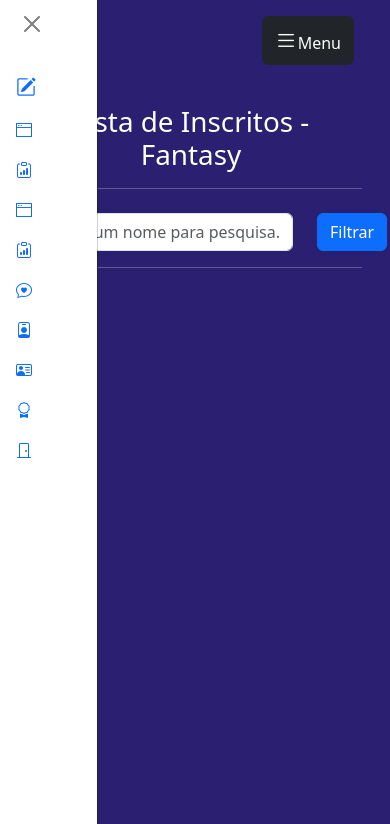
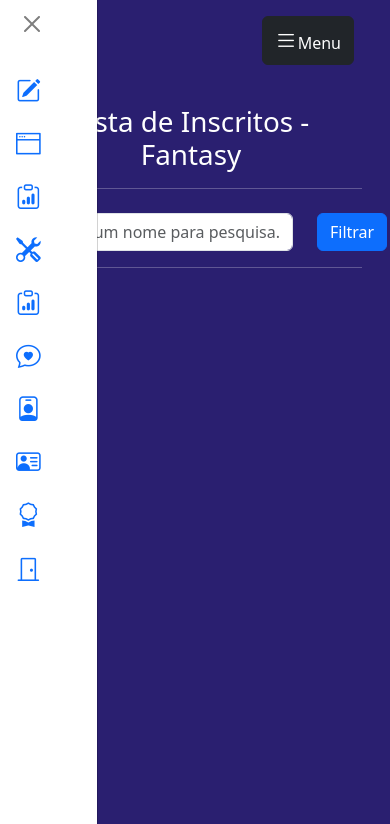
Before and after one commit to ElielCesar/Cosplay-Contest, a Django app: page /home/inscritos_fantasy/ in a window 390 px wide, after a click on "Menu". Shown: the top 824 px of the page. Run offline with Django 4.2, Linux system fonts and the light colour scheme; the visitor is signed in with stand-in values (Sample User, id 1); data that the repository does not hold is empty.

Commit message:
update
atualizando permissões e layout dos inscritos

```diff
--- a/central/templates/apoiadores.html
+++ b/central/templates/apoiadores.html
@@ -27,9 +27,11 @@
             {% endfor %}
             {% endif %}
         </div>
+        {% if request.user|esta_no_grupo:"administradores"%}
         <div>
             <a class="btn btn-primary" href="{% url 'central:criar_apoiador' %}">Adicionar Apoiador</a>
         </div>
+        {% endif %}
 
         <div class="row">
             {% for apoiador in apoiadores %}
--- a/central/templates/inscritos_fantasy.html
+++ b/central/templates/inscritos_fantasy.html
@@ -38,7 +38,7 @@
             <div class="alert {{message.tags}}" role="alert">{{message}}</div>
         {% endfor %}
     {% endif %}
-    <div class="row">
+    <div class="row mx-4">
         {% for inscrito in inscritos_fantasy %}
             <div class="card mb-2 me-1" style="width: 15rem;">
                 <img src="{{ inscrito.imagem_principal.url }}" class="card-img-top">
--- a/central/templates/inscritos_makeyourself.html
+++ b/central/templates/inscritos_makeyourself.html
@@ -39,7 +39,7 @@
         {% endfor %}
     {% endif %}
 
-    <div class="row">
+    <div class="row bg-info mx-4">
         {% for inscrito in inscritos_makeyourself %}
             <div class="card mb-2 me-1" style="width: 15rem; ">
                 <img src="{{ inscrito.imagem_principal.url }}" class="card-img-top">
--- a/central/templates/jurados.html
+++ b/central/templates/jurados.html
@@ -23,9 +23,11 @@
                 {% endfor %}
             {% endif %}
         </div>
+        {% if request.user|esta_no_grupo:"administradores"%}
         <div>
             <a class="btn btn-primary" href="{% url 'central:criar_jurado' %}">Adicionar jurado</a>
         </div>
+        {% endif %}
 
         <div class="row">
             {% for jurado in jurados %}
--- a/templates/base.html
+++ b/templates/base.html
@@ -14,7 +14,7 @@
 <body style="background-color: #271c6efb;">
     {% block sidebar %}
     <div class="row container-fluid">
-        <div class="col bg-warning">
+        <div class="col">
             <div class="offcanvas offcanvas-start w-25" tabindex="-1" id="offcanvas" data-bs-keyboard="false"
                 data-bs-backdrop="false">
                 <div class="offcanvas-header">
@@ -25,70 +25,68 @@
                 <div class="offcanvas-body px-0">
                     <ul class="nav nav-pills flex-column mb-sm-auto mb-0 align-items-start" id="menu">
                         <li class="nav-item">
-                            <a href="{% url 'central:inscrever'%}" class="nav-link text-truncate">
-                                <i class="fs-5 bi bi-pencil-square"></i><span
-                                    class="ms-1 d-none d-sm-inline">Inscrever-se</span>
+                            <a href="{% url 'central:inscrever'%}" data-bs-toggle="tooltip" data-bs-placement="right" data-bs-title="Inscrever-se" class="nav-link text-truncate">
+                                <i class="fs-2 bi bi-pencil-square"></i>
+                                <span class="ms-1 d-none d-sm-inline">Inscrever-se</span>
                             </a>
                         </li>
 
                         <li class="nav-item">
-                            <a href="{% url 'central:inscritos_fantasy' %}" class="nav-link text-truncate">
-                                <i class="bi bi-window-fullscreen"></i><span class="ms-1 d-none d-sm-inline">Inscritos
+                            <a href="{% url 'central:inscritos_fantasy' %}" data-bs-toggle="tooltip" data-bs-placement="right" data-bs-title="Inscritos Fantasy" class="nav-link text-truncate">
+                                <i class="fs-2 bi bi-window-fullscreen"></i><span class="ms-1 d-none d-sm-inline">Inscritos
                                     Fantasy</span>
                             </a>
                         </li>
 
                         <li class="nav-item">
-                            <a href="{% url 'central:ranking_fantasy' %}" class="nav-link text-truncate">
-                                <i class="bi bi-clipboard-data"></i></i><span class="ms-1 d-none d-sm-inline">Ranking
+                            <a href="{% url 'central:ranking_fantasy' %}" data-bs-toggle="tooltip" data-bs-placement="right" data-bs-title="Ranking Fantasy" class="nav-link text-truncate">
+                                <i class="fs-2 bi bi-clipboard-data"></i></i><span class="ms-1 d-none d-sm-inline">Ranking
                                     Fantasy</span>
                             </a>
                         </li>
 
                         <li class="nav-item">
-                            <a href="{% url 'central:inscritos_makeyourself' %}" class="nav-link text-truncate">
-                                <i class="bi bi-window-fullscreen"></i><span class="ms-1 d-none d-sm-inline">Inscritos
-                                    Make Your Self</span>
+                            <a href="{% url 'central:inscritos_makeyourself' %}" data-bs-toggle="tooltip" data-bs-placement="right" data-bs-title="Inscritos M.Y.S" class="nav-link text-truncate">
+                                <i class="fs-2 bi bi-tools"></i><span class="ms-1 d-none d-sm-inline">Inscritos M.Y.S</span>
                             </a>
                         </li>
 
                         <li class="nav-item">
-                            <a href="{% url 'central:ranking_makeyourself' %}" class="nav-link text-truncate">
-                                <i class="bi bi-clipboard-data"></i><span class="ms-1 d-none d-sm-inline">Ranking Make
-                                    Your Self</span>
+                            <a href="{% url 'central:ranking_makeyourself' %}" data-bs-toggle="tooltip" data-bs-placement="right" data-bs-title="Ranking M.Y.S" class="nav-link text-truncate">
+                                <i class="fs-2 bi bi-clipboard-data"></i><span class="ms-1 d-none d-sm-inline">Ranking M.Y.S</span>
                             </a>
                         </li>
 
 
                         <li class="nav-item">
-                            <a href="{% url 'central:listar_apoiadores' %}" class="nav-link text-truncate">
-                                <i class="bi bi-chat-heart"></i><span class="ms-1 d-none d-sm-inline">Apoiadores</span>
+                            <a href="{% url 'central:listar_apoiadores' %}" data-bs-toggle="tooltip" data-bs-placement="right" data-bs-title="Apoiadores" class="nav-link text-truncate">
+                                <i class="fs-2 bi bi-chat-heart"></i><span class="ms-1 d-none d-sm-inline">Apoiadores</span>
                             </a>
                         </li>
 
 
                         <li class="nav-item">
-                            <a href="{% url 'central:listar_jurados' %}" class="nav-link text-truncate">
-                                <i class="bi bi-person-badge"></i><span class="ms-1 d-none d-sm-inline">Jurados</span>
+                            <a href="{% url 'central:listar_jurados' %}" data-bs-toggle="tooltip" data-bs-placement="right" data-bs-title="Jurados" class="nav-link text-truncate">
+                                <i class="fs-2 bi bi-person-badge"></i><span class="ms-1 d-none d-sm-inline">Jurados</span>
                             </a>
                         </li>
 
                         <li class="nav-item">
-                            <a href="{% url 'central:listar_organizadores' %}" class="nav-link text-truncate">
-                                <i class="bi bi-person-vcard"></i><span
+                            <a href="{% url 'central:listar_organizadores' %}" data-bs-toggle="tooltip" data-bs-placement="right" data-bs-title="Organizadores" class="nav-link text-truncate">
+                                <i class="fs-2 bi bi-person-vcard"></i><span
                                     class="ms-1 d-none d-sm-inline">Organizadores</span>
                             </a>
                         </li>
 
                         <li class="nav-item">
-                            <a href="#" class="nav-link text-truncate">
-                                <i class="bi bi-award"></i><span class="ms-1 d-none d-sm-inline">Certificados</span>
+                            <a href="#" class="nav-link text-truncate" data-bs-toggle="tooltip" data-bs-placement="right" data-bs-title="Certificados">
+                                <i class="fs-2 bi bi-award"></i><span class="ms-1 d-none d-sm-inline">Certificados</span>
                             </a>
                         </li>
 
                         <li class="nav-item">
-                            <a href="{% url 'autenticacao:logout'%}" class="nav-link text-truncate">
-                                <i class="bi bi-door-closed"></i><span class="ms-1 d-none d-sm-inline">Sair</span>
+                            <a href="{% url 'autenticacao:logout'%}" data-bs-toggle="tooltip" data-bs-placement="right" data-bs-title="Sair" class="nav-link text-truncate">
+                                <i class="fs-2 bi bi-door-closed"></i><span class="ms-1 d-none d-sm-inline">Sair</span>
                             </a>
                         </li>
                     </ul>
@@ -117,6 +115,11 @@
 
 
     <script src="https://cdn.jsdelivr.net/npm/bootstrap@5.3.0/dist/js/bootstrap.bundle.min.js"></script>
+
+    <script>
+        const tooltipTriggerList = document.querySelectorAll('[data-bs-toggle="tooltip"]')
+        const tooltipList = [...tooltipTriggerList].map(tooltipTriggerEl => new bootstrap.Tooltip(tooltipTriggerEl))
+    </script>
 </body>
 
 </html>
```
